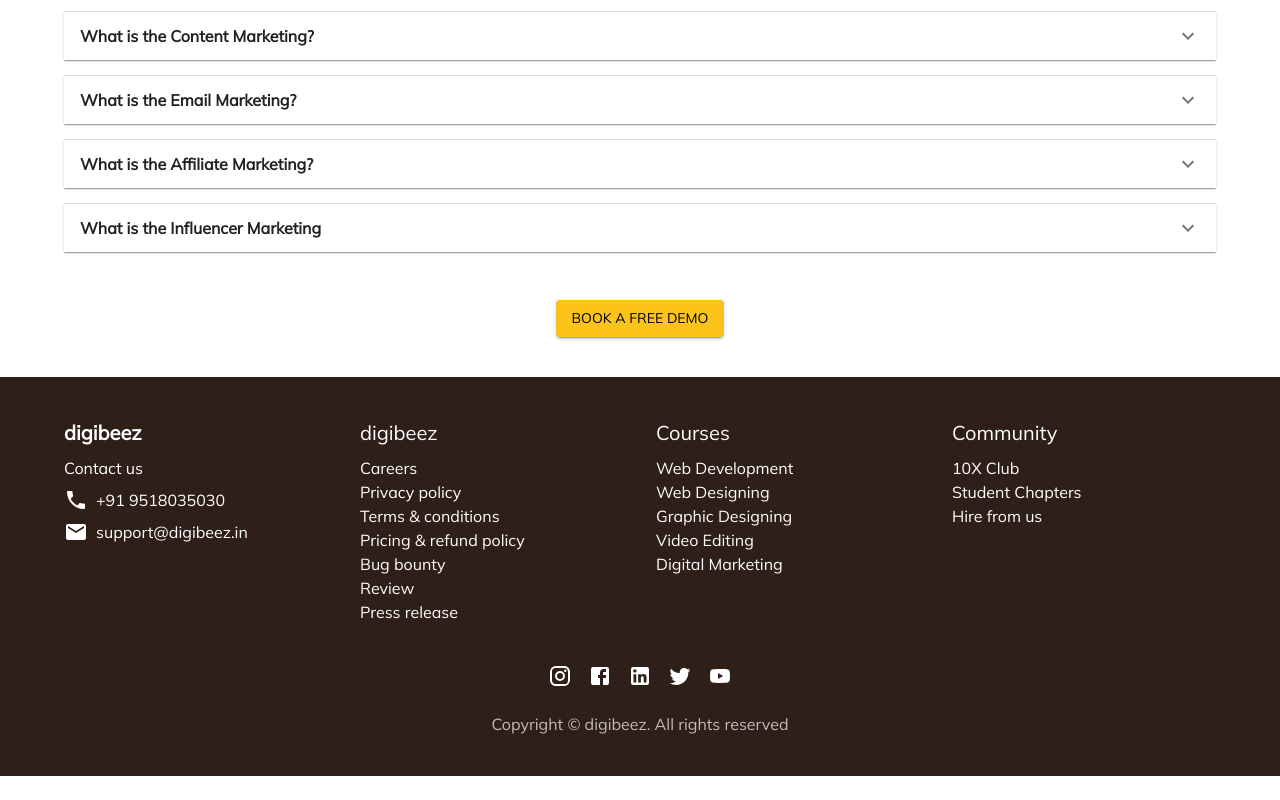
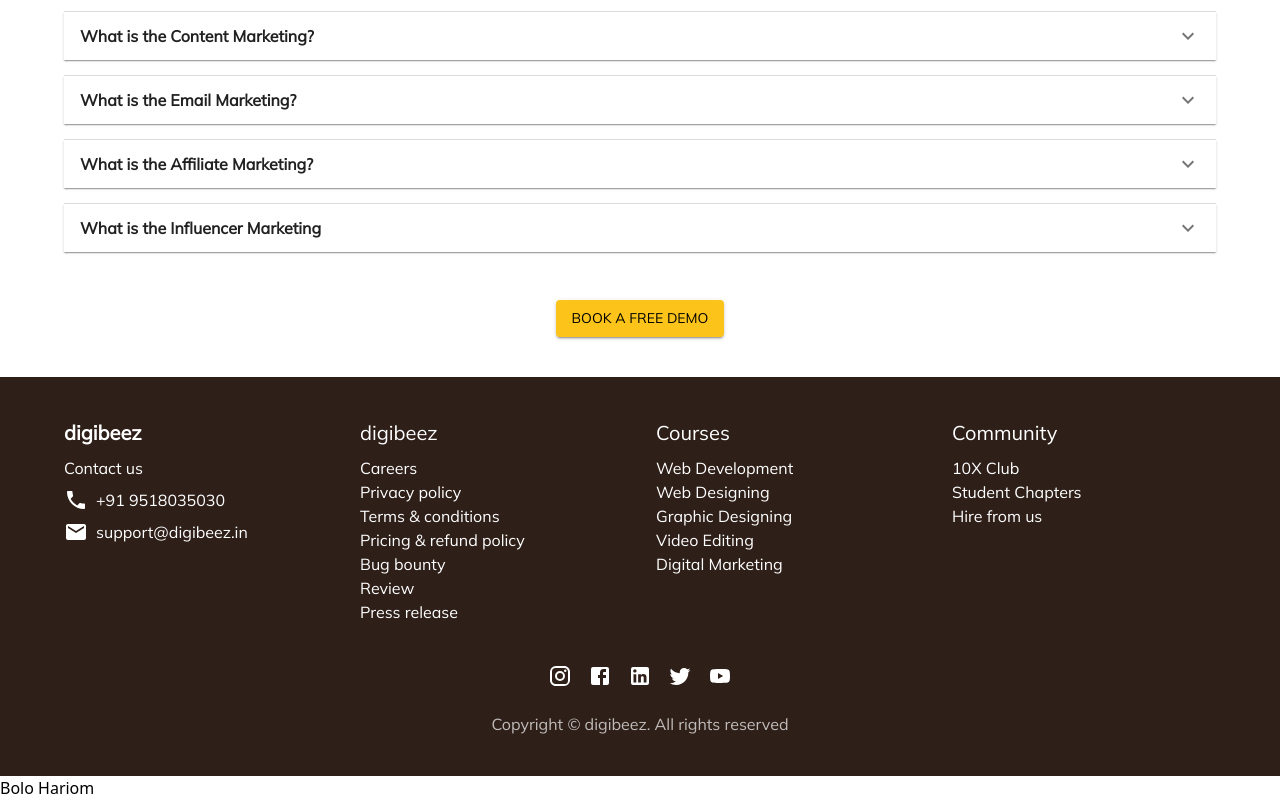
Before and after one commit to Vrecruiter-Project/DigiBeez-Project, a React (Vite) app: page / in a window 1280 px wide. Shown: the part 7147-7947 px from the top of the page. Before the commit the page ends 7923 px from the top, so only its background shows below. Built offline with nearby package versions, Linux system fonts and the light colour scheme.

Commit message:
Code changes

```diff
--- a/src/app/pages/Home/Home.jsx
+++ b/src/app/pages/Home/Home.jsx
@@ -39,6 +39,7 @@ export default function Home() {
       <RequestCall />
       <FAQ onButtonClick={scrollToForm} />
       <Footer />
+      <h1>Bolo Hariom</h1>
     </>
   )
 }
```
